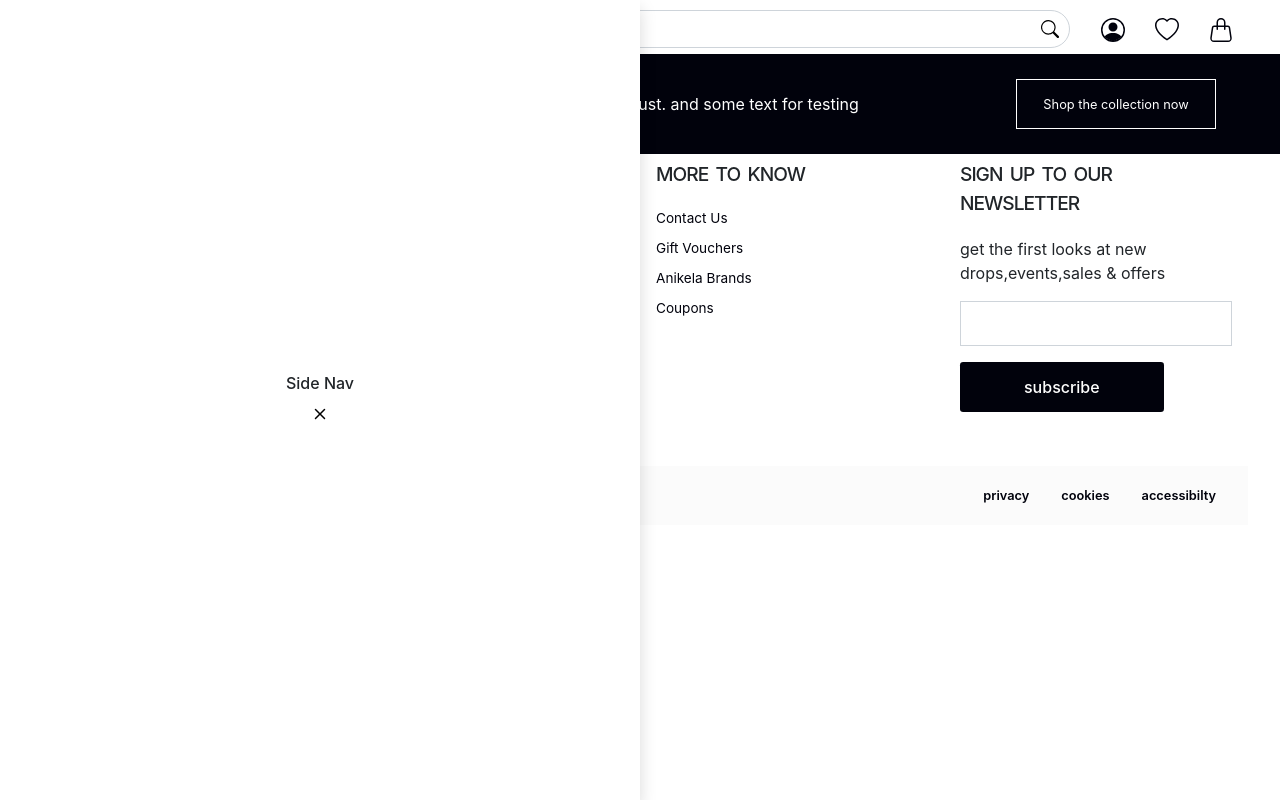
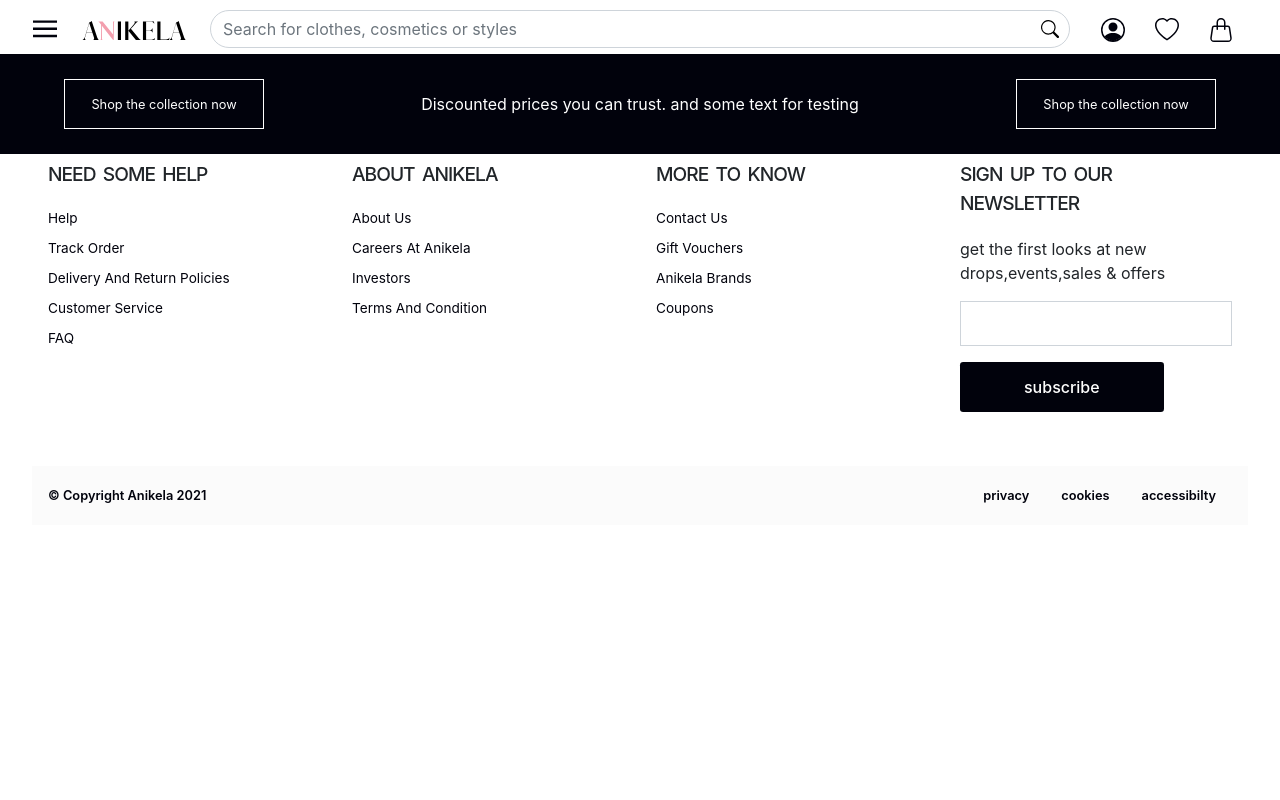
Before and after one commit to Coast-Information-Technology/anikela-ecommerce-customers-frontend, a React (Create React App) app: page / in a window 1280 px wide. Built offline with nearby package versions, Linux system fonts and the light colour scheme.

Commit message:
disabled sideNav

```diff
--- a/src/components/layout/Layout.tsx
+++ b/src/components/layout/Layout.tsx
@@ -16,9 +16,9 @@ class Layout extends Component {
     return (
       <BrowserRouter>
         <Header />
-        <MediaQuery maxDeviceWidth={1024}>
+        {/* <MediaQuery maxDeviceWidth={1024}>
           <SideNav />
-        </MediaQuery>
+        </MediaQuery> */}
         {this.props.children}
         <MediaQuery maxDeviceWidth={375}>
           <BottomNav />
```
